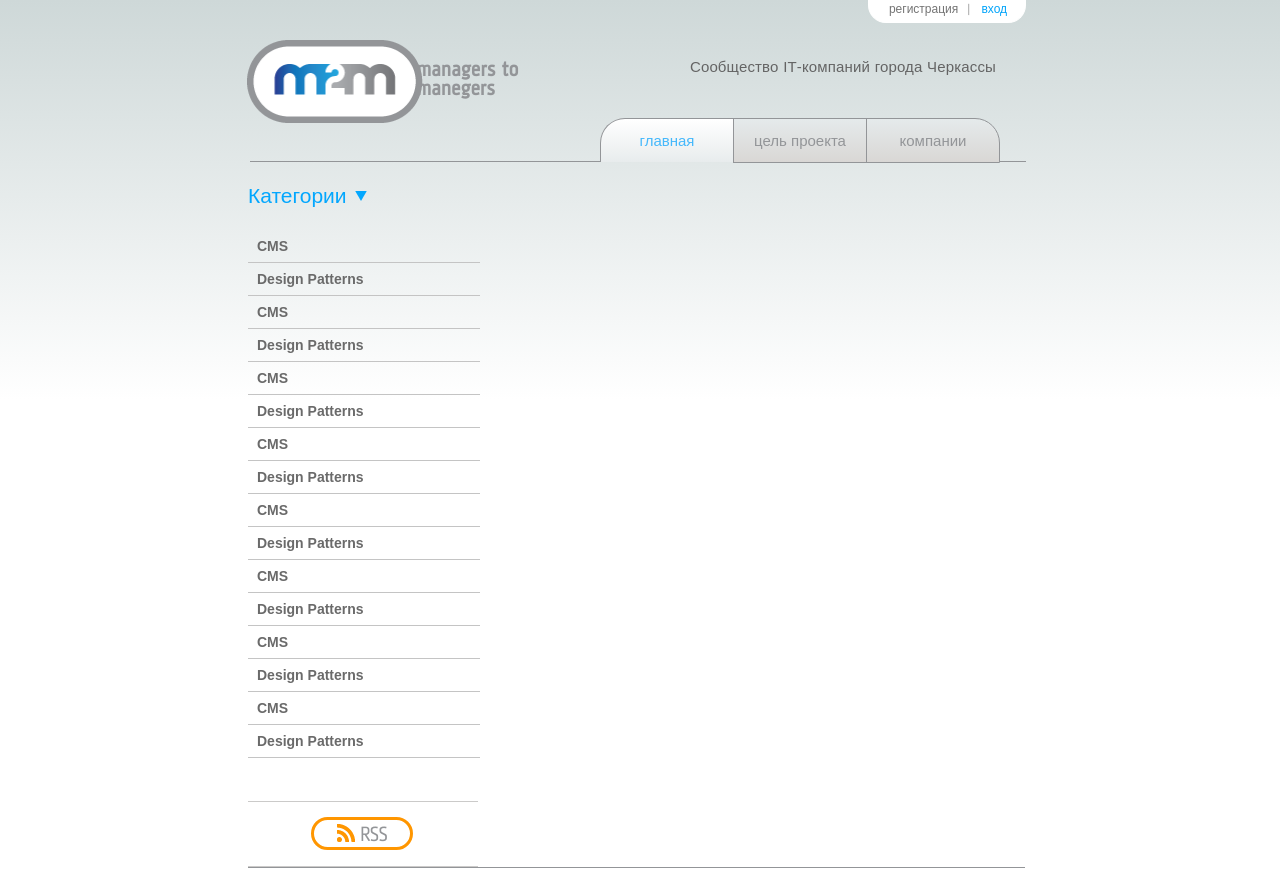
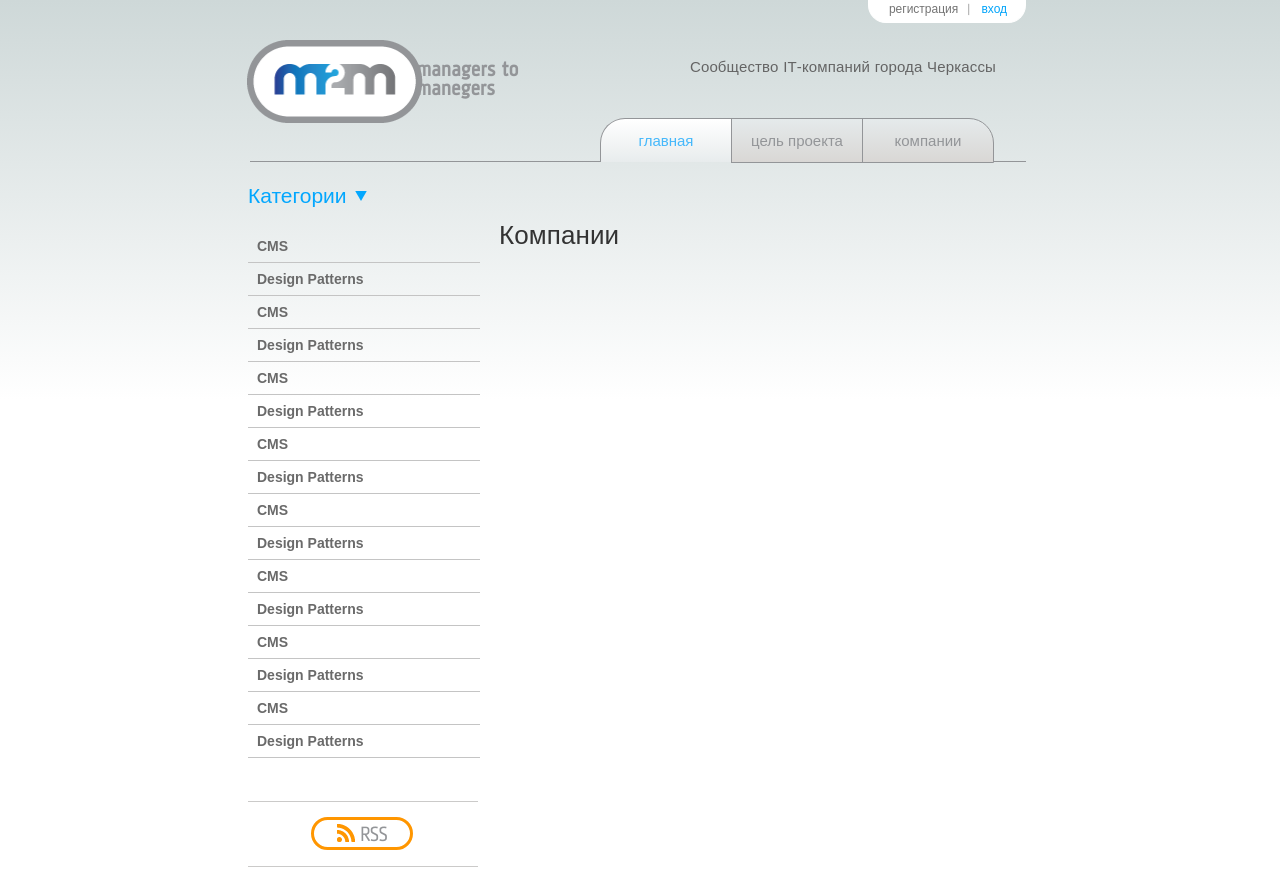
Before and after one commit to ahrrhy/Home_work_5.1, a plain HTML site: page index.html in a window 1280 px wide. Shown: the top 870 px of the page. Drawn offline with Linux system fonts and the light colour scheme.

Commit message:
added h1
added h1

```diff
--- a/index.html
+++ b/index.html
@@ -59,8 +59,8 @@
 					</div>
 				</section>
 			</aside>
-			<main>
-				<h1></h1>
+			<main id="main">
+				<h1>Компании</h1>
 			</main>
 		</section>
 		<footer>
--- a/styles/style.css
+++ b/styles/style.css
@@ -93,7 +93,7 @@ body{
 .main-ul li{
 	font: 400 15px/43px "Arial";
 	text-align: center;
-	width: 132px;
+	width: 130px;
 	height: 43px;
 	display: inline-block;
 	border: 1px solid #939598;
@@ -125,10 +125,12 @@ body{
 #big-one{
 	width: 777px;
 	margin: 26.5px 0 0 208px;
-	border-bottom:1px solid #939598;
+	/*border-bottom:1px solid #939598;*/
+
 }
 #categories{
 	width: 230px;
+	float: left;
 }
 #categories-header{
 	font: 400 21px/24px "Arial";
@@ -185,3 +187,12 @@ body{
 	display: block;
 	margin: 5px 0 0 8px;
 }
+#main{
+	float: left;
+	width: 528px;
+}
+#main h1{
+	font: 400 26px/33px "Arial";
+	margin: 30px 0 0 21px;
+	letter-spacing: 0.1px;
+}
```
